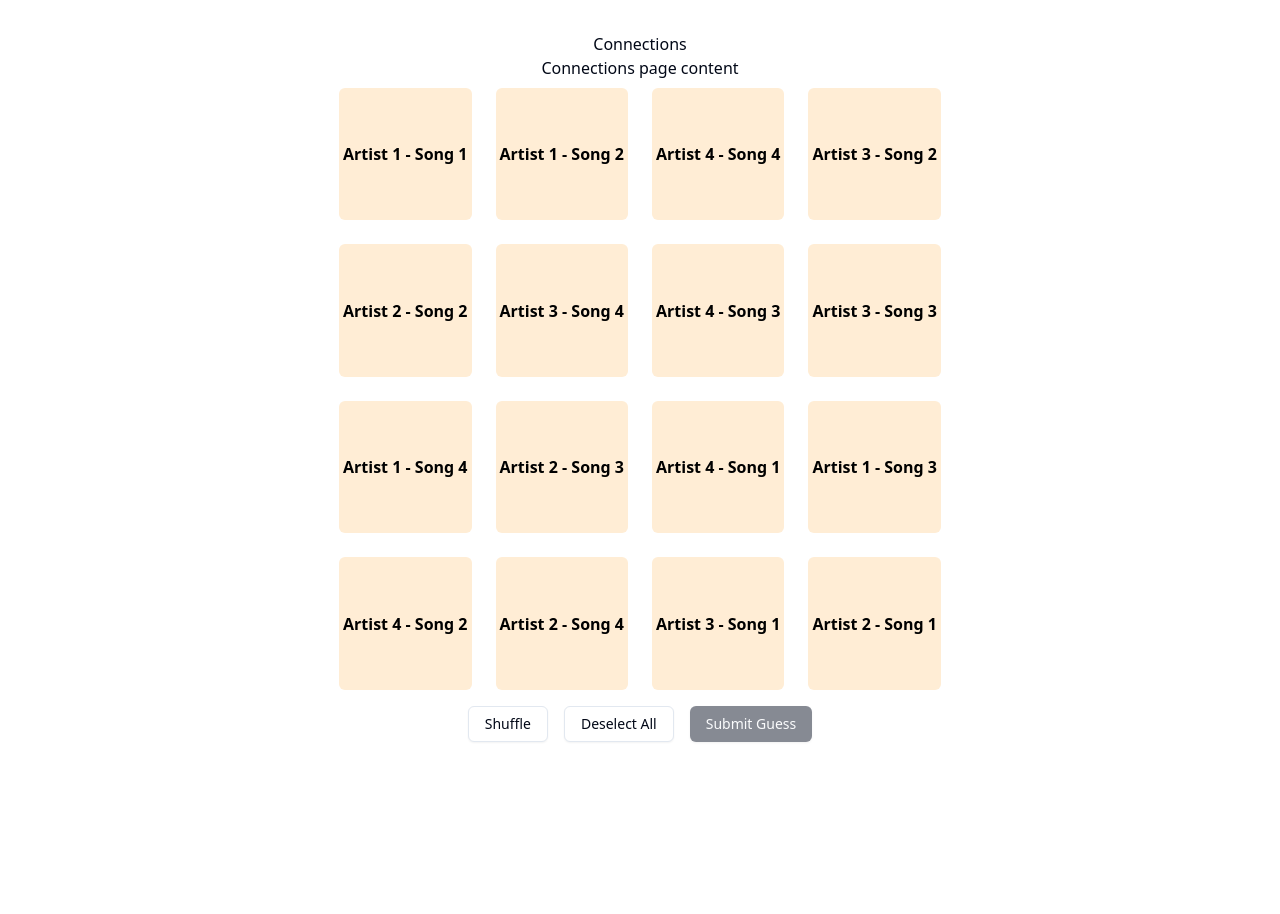
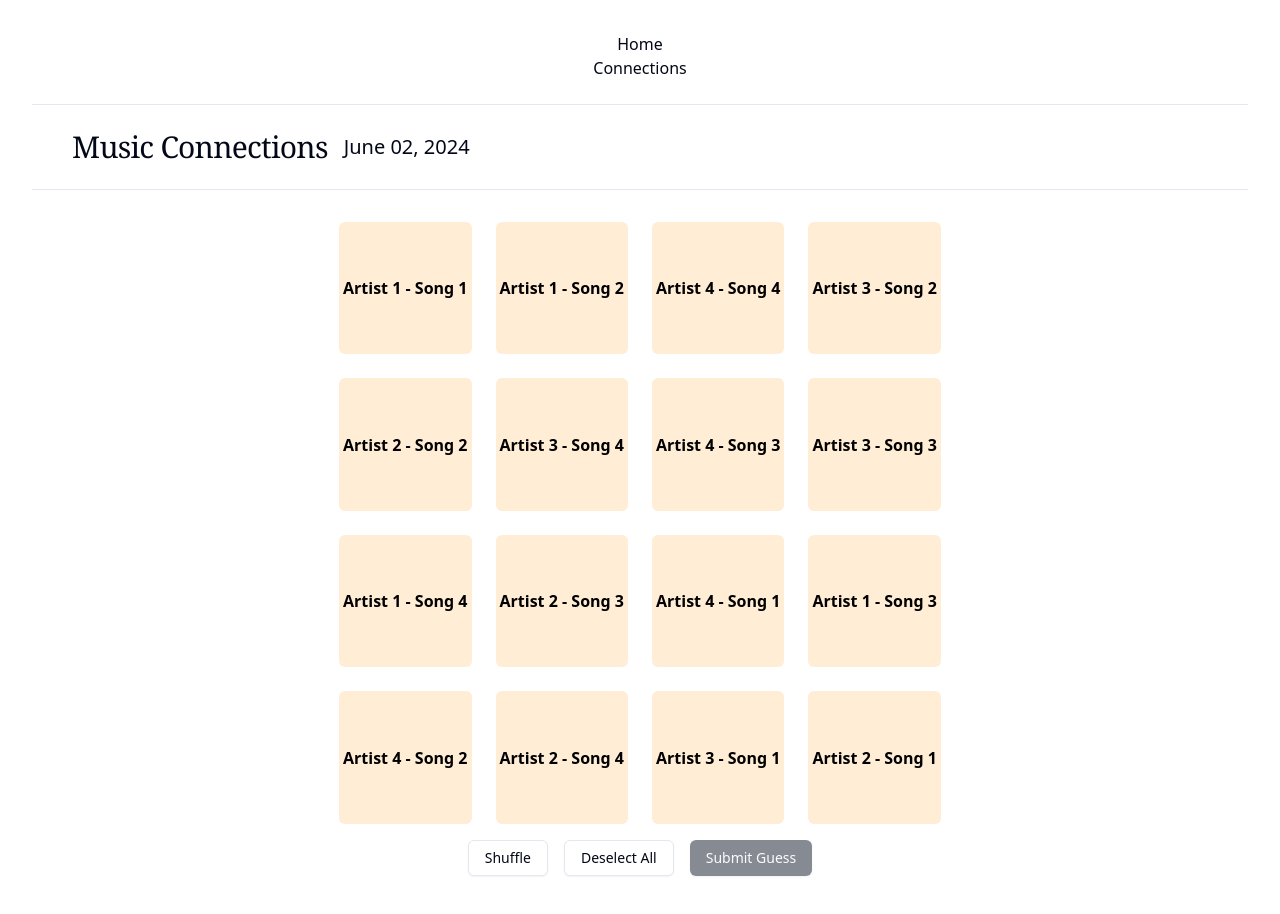
Before and after one commit to tartebabba/music-clash-web, a React (Vite) app: page /connections in a window 1280 px wide. Before the commit the page ends 800 px from the top, so only its background shows below. Built offline with nearby package versions, Linux system fonts and the light colour scheme.

Commit message:
add GameTitleBar

```diff
--- a/package.json
+++ b/package.json
@@ -14,6 +14,7 @@
     "@radix-ui/react-slot": "^1.0.2",
     "class-variance-authority": "^0.7.0",
     "clsx": "^2.1.1",
+    "dayjs": "^1.11.11",
     "react": "^18.2.0",
     "react-dom": "^18.2.0",
     "react-router-dom": "^6.23.1",
--- a/src/components/Connections.tsx
+++ b/src/components/Connections.tsx
@@ -7,6 +7,8 @@ import {
 } from './utils';
 import { useEffect, useState } from 'react';
 import { currentGameDetails } from './types';
+import NavigationBar from './NavigationBar';
+import GameTitleBar from './GameTitleBar';
 
 export default function Connections() {
   const [detailsForGame, setDetailsForGame] = useState({
@@ -71,8 +73,8 @@ export default function Connections() {
 
   return (
     <div>
-      <h1>Connections</h1>
-      <p>Connections page content</p>
+      <NavigationBar />
+      <GameTitleBar />
       <ConnectionsGrid {...gridComponents} />
       <ConnectionsButtonBar {...buttonBarComponents} />
     </div>
--- /dev/null
+++ b/src/components/GameTitleBar.tsx
@@ -0,0 +1,12 @@
+import dayjs from 'dayjs';
+
+export default function GameTitleBar() {
+  return (
+    <div className="flex items-center my-6 border-t border-b p-6">
+      <h1 className="font-serif font-semi-bold tracking-tight text-3xl mx-4">
+        Music Connections
+      </h1>
+      <h2 className="text-center text-xl">{dayjs().format('MMMM DD, YYYY')}</h2>
+    </div>
+  );
+}
--- a/src/components/Home.tsx
+++ b/src/components/Home.tsx
@@ -1,6 +1,9 @@
+import NavigationBar from './NavigationBar';
+
 export default function Home() {
   return (
     <div>
+      <NavigationBar />
       <h1>Home</h1>
       <p>Home page content</p>
     </div>
```
Also changed, not shown: 1 other file (tests, documents, lock files or other folders).
